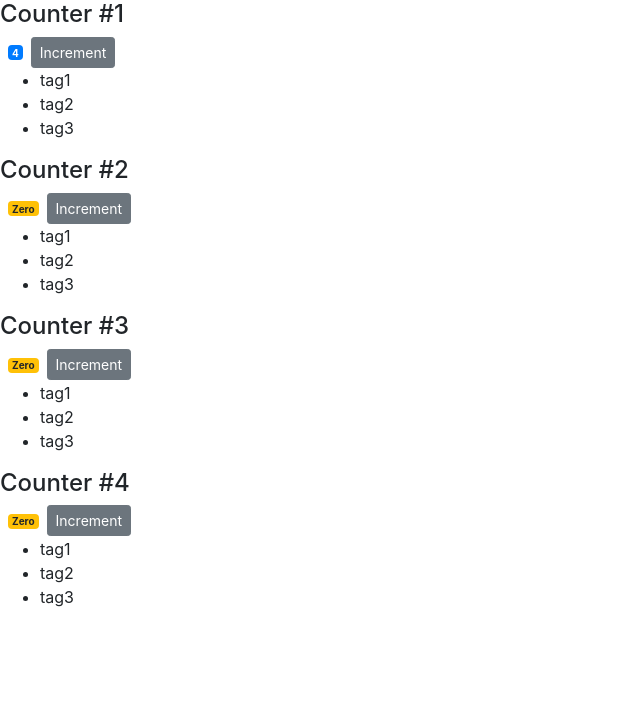
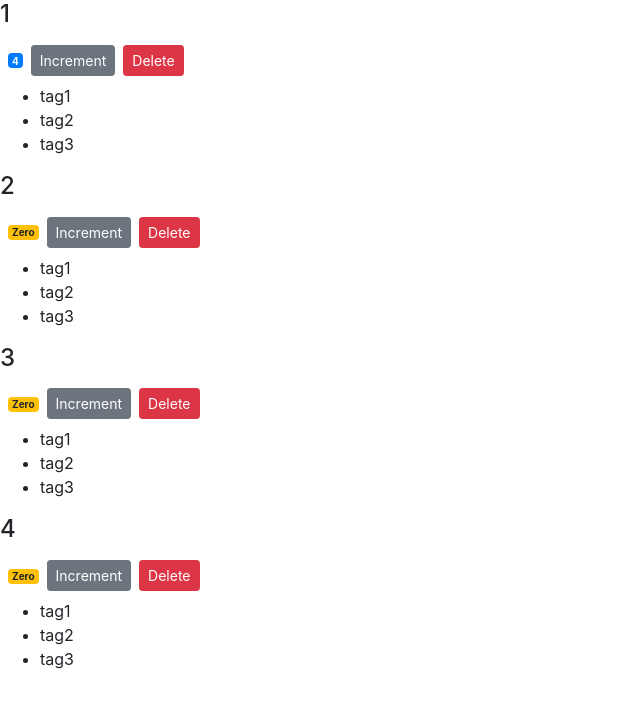
Before and after one commit to adeluleye/react-counter-app, a React (Create React App) app: page / in a window 1280 px wide. Shown: the top 706 px of the page, without its empty margins (0-640 px from the left). Built offline with nearby package versions, Linux system fonts and the light colour scheme.

Commit message:
raising and handling events

```diff
--- a/src/components/counter.jsx
+++ b/src/components/counter.jsx
@@ -37,7 +37,7 @@
     console.log(this.props);
     return (
       <div>
-        {this.props.children}
+        <h4>{this.props.id}</h4>
         <span style={this.styles} className={this.getBadgeClasses()}>
           {this.formatCount()}
         </span>
@@ -46,6 +46,12 @@
           className="btn btn-secondary btn-sm"
         >
           Increment
+        </button>
+        <button
+          onClick={this.props.onDelete}
+          className="btn btn-danger btn-sm m-2"
+        >
+          Delete
         </button>
         {this.renderTags()}
       </div>
--- a/src/components/counters.jsx
+++ b/src/components/counters.jsx
@@ -10,13 +10,20 @@
       { id: 4, value: 0 }
     ]
   };
+
+  handleDelete = () => {
+    console.log('Event Handler Called');
+  };
   render() {
     return (
       <div>
         {this.state.counters.map(counter => (
-          <Counter key={counter.id} value={counter.value}>
-            <h4>Counter #{counter.id}</h4>
-          </Counter>
+          <Counter
+            key={counter.id}
+            onDelete={this.handleDelete}
+            value={counter.value}
+            id={counter.id}
+          />
         ))}
       </div>
     );
```
